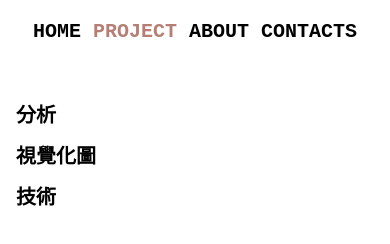
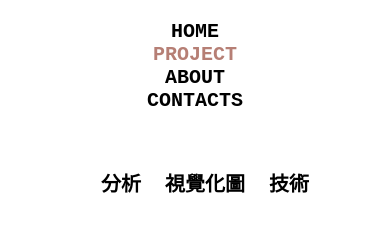
Before and after one commit to Kathleen-Ling/BDSE18_visualization_final, a plain HTML site: page project.html in a window 390 px wide. Shown: the top 244 px of the page. Drawn offline with Linux system fonts and the light colour scheme.

Commit message:
add RWD code

```diff
--- a/project.html
+++ b/project.html
@@ -60,6 +60,17 @@
             top: 0;
             width: 100%;
         } */
+        @media only screen and (max-width: 600px){
+            #sidenav{
+                width:100%;
+                height: auto;
+            }
+            #sidenav li{
+                display: inline-block;
+
+            }
+        }
+
     </style>
 
 </head>
--- a/style/sidepages.css
+++ b/style/sidepages.css
@@ -19,3 +19,9 @@ a:visited {
     text-decoration: none;
 }
  /* navigation bar end */
+
+ @media only screen and (max-width: 600px){
+    li {
+        display: block;
+    }
+ }
```
Also changed, not shown: Home.html (+1 -1 lines), contact.html (+7 -0 lines).
